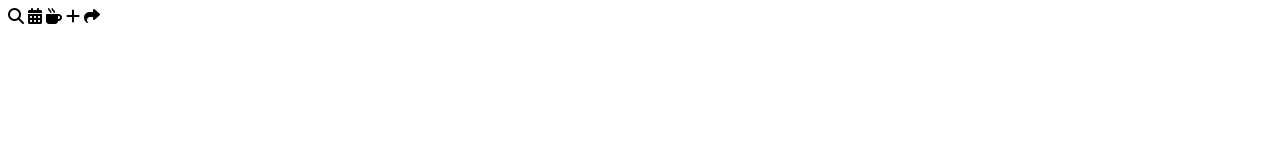
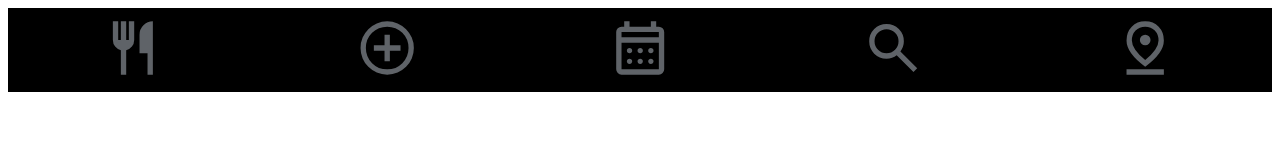
Before and after one commit to FerdiaMT/HolidayTimetable, a plain HTML site: page index.html in a window 1280 px wide. Drawn offline with Linux system fonts and the light colour scheme.

Commit message:
navbar + icons added

```diff
--- a/index.html
+++ b/index.html
@@ -8,11 +8,38 @@
     <script src="https://kit.fontawesome.com/e0eca54f99.js" crossorigin="anonymous"></script>
 </head>
 <body>
-    <i class="fa-solid fa-magnifying-glass"></i>
-    <i class="fa-solid fa-calendar-days"></i>
-    <i class="fa-solid fa-mug-hot"></i>
-    <i class="fa-solid fa-plus"></i>
-    <i class="fa-solid fa-share"></i>
+    <div class = "mainBar">
+    <nav class = "navbar">
+        <ul>
+            <li><a href = "" class = "blockElement">
+                <!-- food icon #1-->
+                <svg xmlns="http://www.w3.org/2000/svg" height="8vh" width="18vw" viewBox="0 -960 960 960" fill="#5f6368"><path d="M280-80v-366q-51-14-85.5-56T160-600v-280h80v280h40v-280h80v280h40v-280h80v280q0 56-34.5 98T360-446v366h-80Zm400 0v-320H560v-280q0-83 58.5-141.5T760-880v800h-80Z"/></svg>
+            </a></li>
+            <li><a href = "" class = "blockElement">
+                <!-- plus icon #2-->
+                <svg xmlns="http://www.w3.org/2000/svg" height="8vh" width="18vw" viewBox="0 -960 960 960" fill="#5f6368"><path d="M440-280h80v-160h160v-80H520v-160h-80v160H280v80h160v160Zm40 200q-83 0-156-31.5T197-197q-54-54-85.5-127T80-480q0-83 31.5-156T197-763q54-54 127-85.5T480-880q83 0 156 31.5T763-763q54 54 85.5 127T880-480q0 83-31.5 156T763-197q-54 54-127 85.5T480-80Zm0-80q134 0 227-93t93-227q0-134-93-227t-227-93q-134 0-227 93t-93 227q0 134 93 227t227 93Zm0-320Z"/></svg>
+            </a></li>
+            <li><a href = "index.html" class = "blockElement">
+                <!-- calender icon #3-->
+                <svg xmlns="http://www.w3.org/2000/svg" height="8vh" width="18vw" viewBox="0 -960 960 960" fill="#5f6368"><path d="M200-80q-33 0-56.5-23.5T120-160v-560q0-33 23.5-56.5T200-800h40v-80h80v80h320v-80h80v80h40q33 0 56.5 23.5T840-720v560q0 33-23.5 56.5T760-80H200Zm0-80h560v-400H200v400Zm0-480h560v-80H200v80Zm0 0v-80 80Zm280 240q-17 0-28.5-11.5T440-440q0-17 11.5-28.5T480-480q17 0 28.5 11.5T520-440q0 17-11.5 28.5T480-400Zm-160 0q-17 0-28.5-11.5T280-440q0-17 11.5-28.5T320-480q17 0 28.5 11.5T360-440q0 17-11.5 28.5T320-400Zm320 0q-17 0-28.5-11.5T600-440q0-17 11.5-28.5T640-480q17 0 28.5 11.5T680-440q0 17-11.5 28.5T640-400ZM480-240q-17 0-28.5-11.5T440-280q0-17 11.5-28.5T480-320q17 0 28.5 11.5T520-280q0 17-11.5 28.5T480-240Zm-160 0q-17 0-28.5-11.5T280-280q0-17 11.5-28.5T320-320q17 0 28.5 11.5T360-280q0 17-11.5 28.5T320-240Zm320 0q-17 0-28.5-11.5T600-280q0-17 11.5-28.5T640-320q17 0 28.5 11.5T680-280q0 17-11.5 28.5T640-240Z"/></svg>
+            </a></li>
+            <li><a href = "" class = "blockElement">
+                <!-- search icon #4-->
+                <svg xmlns="http://www.w3.org/2000/svg" height="8vh" width="18vw" viewBox="0 -960 960 960" fill="#5f6368"><path d="M784-120 532-372q-30 24-69 38t-83 14q-109 0-184.5-75.5T120-580q0-109 75.5-184.5T380-840q109 0 184.5 75.5T640-580q0 44-14 83t-38 69l252 252-56 56ZM380-400q75 0 127.5-52.5T560-580q0-75-52.5-127.5T380-760q-75 0-127.5 52.5T200-580q0 75 52.5 127.5T380-400Z"/></svg>
+            </a></li>
+            <li><a href = "map.html" class = "blockElement">
+                <!-- map icon #5-->
+                <svg xmlns="http://www.w3.org/2000/svg" height="8vh" width="18vw"viewBox="0 -960 960 960" fill="#5f6368"><path d="M480-301q99-80 149.5-154T680-594q0-90-56-148t-144-58q-88 0-144 58t-56 148q0 65 50.5 139T480-301Zm0 101Q339-304 269.5-402T200-594q0-125 78-205.5T480-880q124 0 202 80.5T760-594q0 94-69.5 192T480-200Zm0-320q33 0 56.5-23.5T560-600q0-33-23.5-56.5T480-680q-33 0-56.5 23.5T400-600q0 33 23.5 56.5T480-520ZM200-80v-80h560v80H200Zm280-520Z"/></svg>
+            </a></li>
+        </ul>
+    </nav>
+    </div>
+
+    <div class = "icons">
+
+
+
+    </div>
 
     <!--<ul>
         <li><a href = "">The thing</a></li>
--- a/styles.css
+++ b/styles.css
@@ -1,3 +1,22 @@
 body{
-    /*background: rgb(48, 48, 48); */
+    background: rgba(48, 48, 48, 0);
 }
+.navbar ul{
+    list-style-type: none;
+    background-color: black;
+    padding : 0px;
+    margin:0px;
+    overflow: hidden;
+    display:flex;
+    justify-content: space-around;
+}
+
+.blockElement {
+    display:inline-block;
+    margin:1vh;
+
+}
+
+.navbar .blockElement:hover{
+    background-color: rgb(30, 30, 30);
+}
```
Also changed, not shown: map.html (added, +11 -0 lines).
